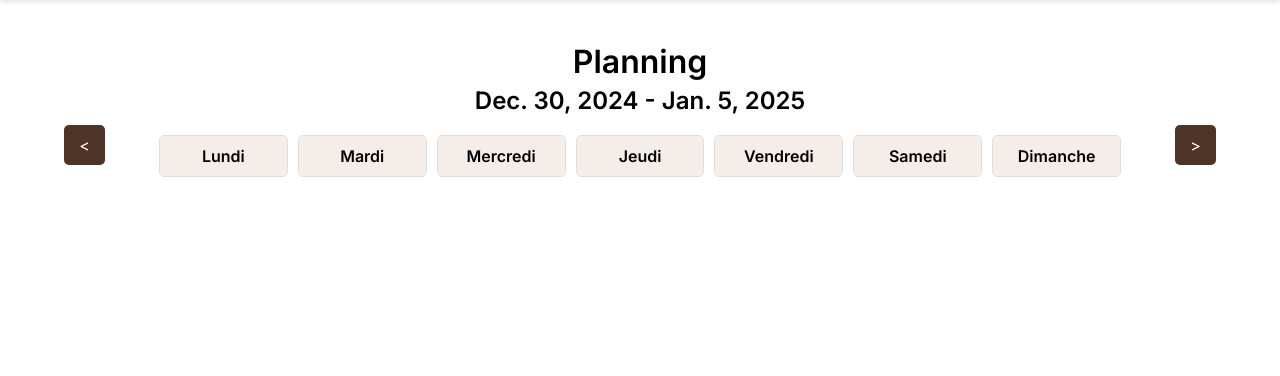
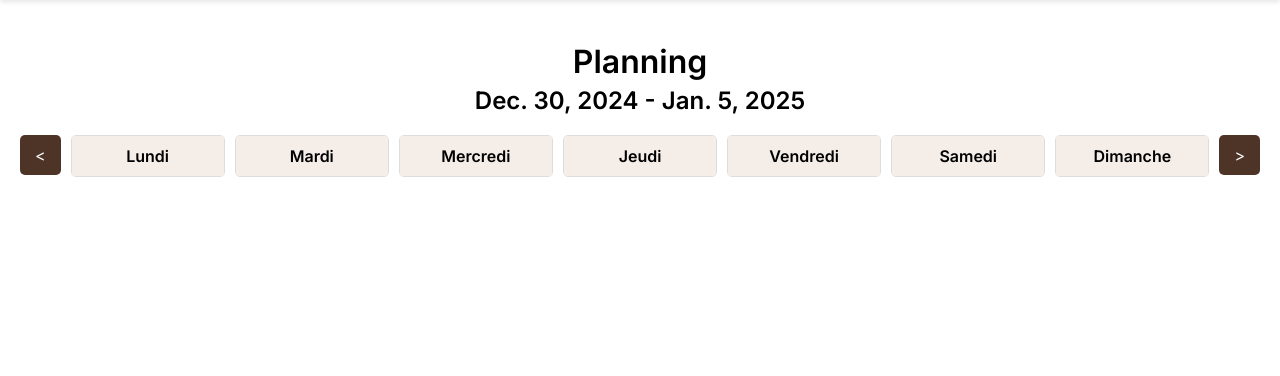
Before and after one commit to ugo-dominguez/sae-poney, a Django app: page /planning/2025/1/ in a window 1280 px wide. Shown: the part 66-442 px from the top of the page. Run offline with Django 5.2, Linux system fonts and the light colour scheme; data that the repository does not hold is empty; parts of the project's set-up code (start-up, migrations or seed data) failed here and were passed over.

Commit message:
edit week navigation style

```diff
--- a/planning/static/style-planning.css
+++ b/planning/static/style-planning.css
@@ -16,13 +16,21 @@
 
 .week {
     display: grid;
-    grid-template-columns: repeat(9, 1fr);
+    grid-template-columns: auto repeat(7, 1fr) auto;
     gap: 10px;
     margin: 0 auto;
     max-width: 1600px;
+    align-items: stretch;
+}
+
+.week-navigation {
+    grid-column: span 1;
+    display: flex;
+    max-height: min-content;
 }
 
 .week-button {
+    max-height: fit-content;
     text-decoration: none;
     border: none;
     background-color: #4d3427;
--- a/planning/templates/planning.html
+++ b/planning/templates/planning.html
@@ -40,6 +40,9 @@
             <a href="{% url 'planning' year=year week_number=week %}?action=next" class="week-button next">&gt;</a>
         </div>
 
+    </div>
+</div>
+
 <!--
     <div class="course available">
         <p>Cours de poney 8h - 9h</p>
@@ -56,7 +59,4 @@
         <button>Annuler la réservation</button>
     </div>
 -->
-
-    </div>
-  </div>
 {% endblock %}
```
Lines whose indentation alone changed are shown as unchanged.
